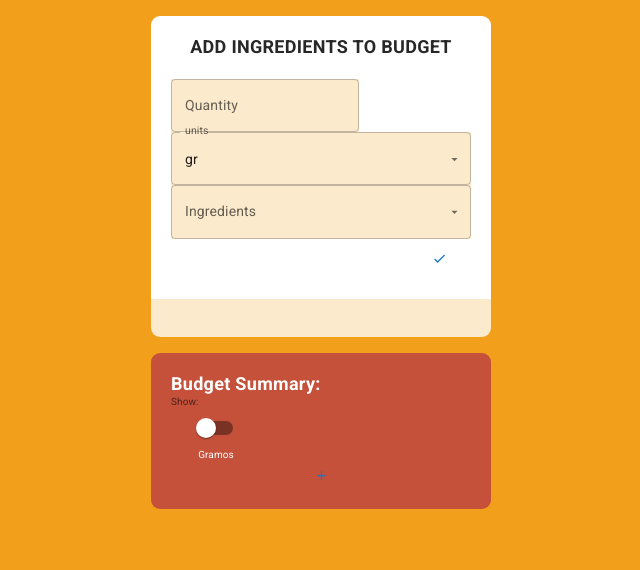
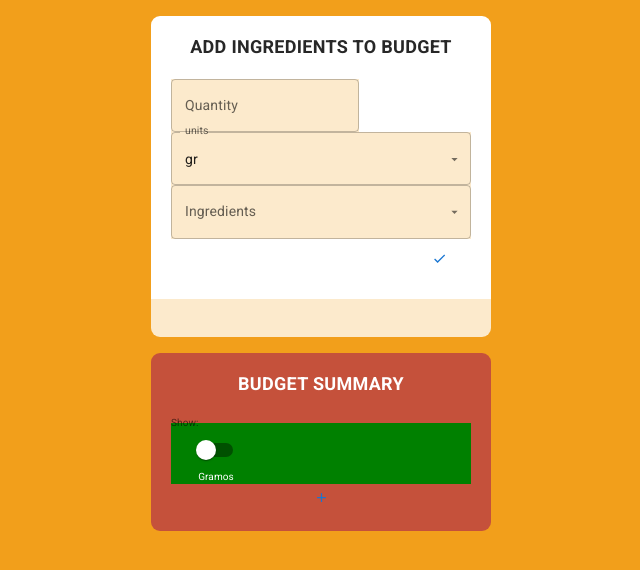
Before and after one commit to Piazzolla/calculadora-calorias, a Next.js app: page /tracker/add-budget in a window 1280 px wide. Shown: the top 570 px of the page, without its empty margins (319-959 px from the left). Built offline with nearby package versions, Linux system fonts and the light colour scheme.

Commit message:
summary style and macros chart added

```diff
--- a/components/budget/BudgetSummary.tsx
+++ b/components/budget/BudgetSummary.tsx
@@ -8,6 +8,9 @@ import FormControlLabel from '@mui/material/FormControlLabel';
 import FormLabel from '@mui/material/FormLabel';
 import FormGroup from '@mui/material/FormGroup';
 import { Box } from '@mui/material';
+import Typography from '@mui/material/Typography';
+import MacrosChart from './MacrosChart';
+
 
 export const BudgetSummary = () => {
 
@@ -23,8 +26,8 @@ export const BudgetSummary = () => {
     return (
         <>
             <Box className='summary-container'>
-                <h3>Budget Summary:</h3>
-                <FormControl component="fieldset">
+                <h3 className='budget-summary-title'>Budget Summary</h3>
+                <FormControl className='cal-gram-selector' component="fieldset">
                     <FormLabel component="legend">Show: </FormLabel>
                     <FormGroup aria-label="position" row>
                         <FormControlLabel
@@ -37,13 +40,28 @@ export const BudgetSummary = () => {
                 </FormControl>
                 {
                     budget.length ?
-                        (<>
+                        (<div className='summary-data-view'>
+                            <ul className='summary-list'>
 
-                            <h2>Total Carbs: {totalGrOfCarbs * (showCalories ? 4 : 1)} {showCalories ? "Calorias" : "Gramos"}</h2>
-                            <h2>Total Fat: {totalGrOfFats * (showCalories ? 9 : 1)} {showCalories ? "Calorias" : "Gramos"}</h2>
-                            <h2>Total Protein: {totalGrOfProtein * (showCalories ? 4 : 1)} {showCalories ? "Calorias" : "Gramos"}</h2>
-                            <h2>Total Calories: {totalCalories}</h2>
-                        </>)
+                                <li className='summary-list-item'>
+                                    <Typography sx={{ fontSize:'1.6rem', textTransform: 'uppercase' }}>Total Carbs:</Typography>
+                                    <Typography sx={{ fontSize:'1.6rem', marginBottom:'1rem'}}> {totalGrOfCarbs * (showCalories ? 4 : 1)} {showCalories ? "Cals" : "Grams"}</Typography>
+                                </li>
+                                <li className='summary-list-item'>
+                                    <Typography sx={{ fontSize:'1.6rem', textTransform: 'uppercase' }}>Total Fat:</Typography>
+                                    <Typography sx={{ fontSize:'1.6rem', marginBottom:'1rem'}}> {totalGrOfFats * (showCalories ? 9 : 1)} {showCalories ? "Cals" : "Grams"}</Typography>
+                                </li>
+                                <li className='summary-list-item'>
+                                    <Typography sx={{ fontSize:'1.6rem', textTransform: 'uppercase' }}>Total Protein:</Typography>
+                                    <Typography sx={{ fontSize:'1.6rem', marginBottom:'1rem'}}> {totalGrOfProtein * (showCalories ? 4 : 1)} {showCalories ? "Cals" : "Grams"}</Typography>
+                                </li>
+                                <li className='summary-list-item'>
+                                    <Typography sx={{ fontSize:'1.6rem', textTransform: 'uppercase' }}>Total Calories:</Typography>
+                                    <Typography sx={{ fontSize:'1.6rem', marginBottom:'1rem'}}> {totalCalories}</Typography>
+                                </li>
+                            </ul>
+                            <MacrosChart />
+                        </div>)
                         : null
 
                 }
--- /dev/null
+++ b/components/budget/MacrosChart.tsx
@@ -0,0 +1,38 @@
+import {
+    Chart as ChartJS,
+    RadialLinearScale,
+    PointElement,
+    LineElement,
+    Filler,
+    Tooltip,
+    Legend
+  } from "chart.js";
+  import { Radar } from "react-chartjs-2";
+
+  ChartJS.register(
+    RadialLinearScale,
+    PointElement,
+    LineElement,
+    Filler,
+    Tooltip,
+    Legend
+  );
+
+  export const data = {
+    labels: ["Thing 1", "Thing 2", "Thing 3"],
+    datasets: [
+      {
+        label: "# of Votes",
+        data: [2, 9, 3],
+        backgroundColor: "rgba(255, 99, 132, 0.2)",
+        borderColor: "rgba(255, 99, 132, 1)",
+        borderWidth: 1
+      }
+    ]
+  };
+
+  const MacrosChart = () => {
+    return <Radar className="macros-chart" data={data} />;
+  }
+
+  export default MacrosChart;
--- a/package.json
+++ b/package.json
@@ -17,11 +17,13 @@
     "@types/node": "18.11.18",
     "@types/react": "18.0.27",
     "@types/react-dom": "18.0.10",
+    "chart.js": "^4.2.1",
     "eslint": "8.32.0",
     "eslint-config-next": "13.1.5",
     "mongodb": "^4.13.0",
     "next": "13.1.5",
     "react": "18.2.0",
+    "react-chartjs-2": "^5.2.0",
     "react-dom": "18.2.0",
     "react-hook-form": "^7.43.0",
     "typescript": "4.9.4"
--- a/styles/global.css
+++ b/styles/global.css
@@ -80,6 +80,13 @@ Medium:
 }
 
 
+#__next {
+    display: flex;
+    justify-self: stretch;
+    align-self: stretch;
+    width: 100%;
+    justify-content: center;
+}
 
 .summary-container {
     margin-top: 1.6em;
@@ -92,10 +99,38 @@ Medium:
     column-gap: 1.2rem;
 }
 
-#__next {
+
+.budget-summary-title {
+    margin-bottom: 1.2em;
+    text-transform: uppercase;
+    align-self: center;
+}
+
+.cal-gram-selector {
+    background-color: green;
+    margin-bottom: 2rem;
+}
+
+.summary-data-view {
     display: flex;
-    justify-self: stretch;
-    align-self: stretch;
-    width: 100%;
-    justify-content: center;
+    flex-direction: column;
+    justify-content: space-around;
 }
+
+.summary-list {
+    list-style: none;
+    display: grid;
+    grid-template-columns: 1fr 1fr;
+}
+
+.summary-list-item {
+    font-size: 1.6rem;
+}
+
+.summary-chart {
+    align-self: center;
+}
+
+.macros-chart {
+    background-color: white;
+}
```
Also changed, not shown: 1 other file (tests, documents, lock files or other folders).
